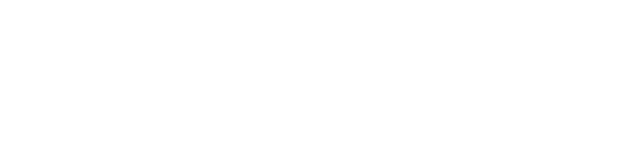
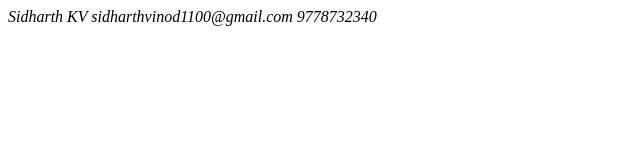
Before and after one commit to sidharthkv1100/university-application, a plain HTML site: page index.html in a window 1280 px wide. Shown: the whole page, without its empty margins (0-640 px from the left). Drawn offline with Linux system fonts and the light colour scheme.

Commit message:
Update index.html

```diff
--- a/index.html
+++ b/index.html
@@ -1,39 +1,9 @@
 <html>
 <body>
-
-
-
-
-
-
-
-
-
-
-
-
-
-
+<address>
+  Sidharth KV
+  sidharthvinod1100@gmail.com
+  9778732340
+</address>
 </body>
-
-
-
-
-
-
-
-
-
-
-
-
-
-
-
-
-
-
-
-
-
 </html>
```
